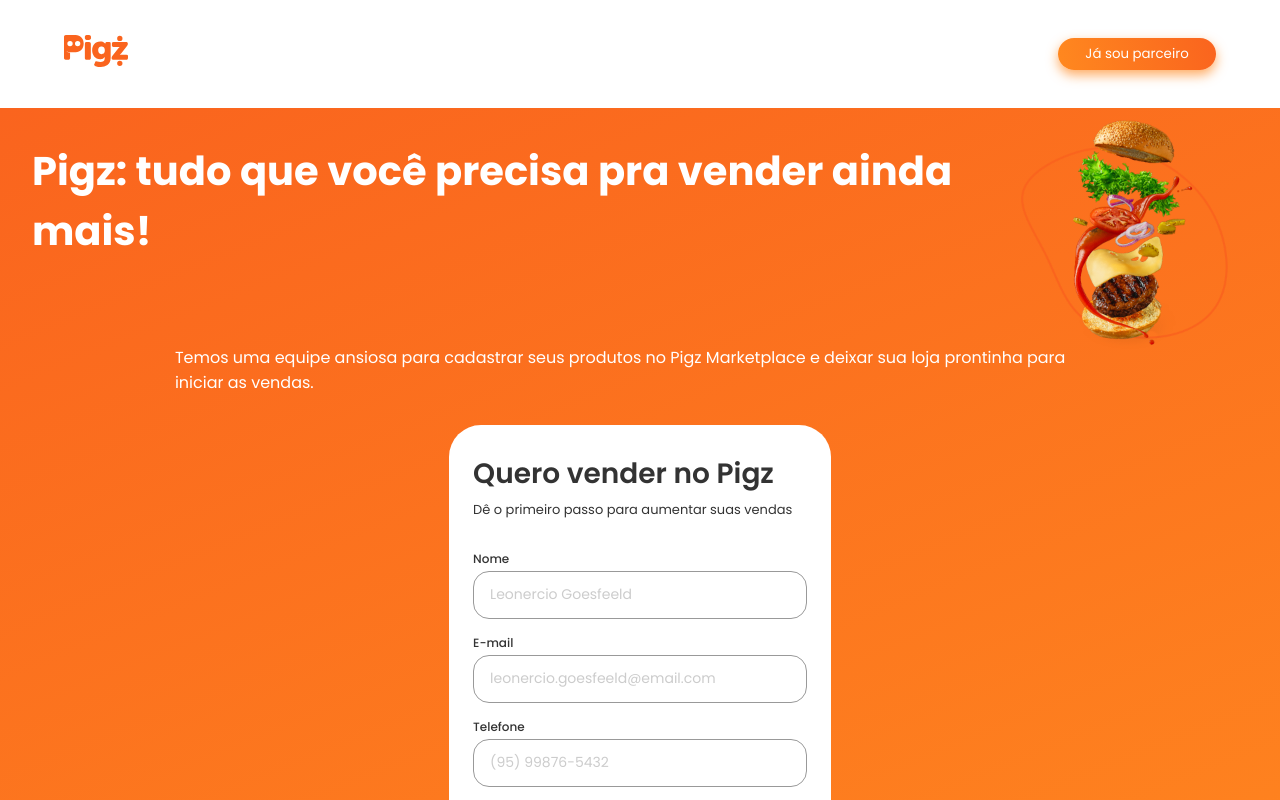
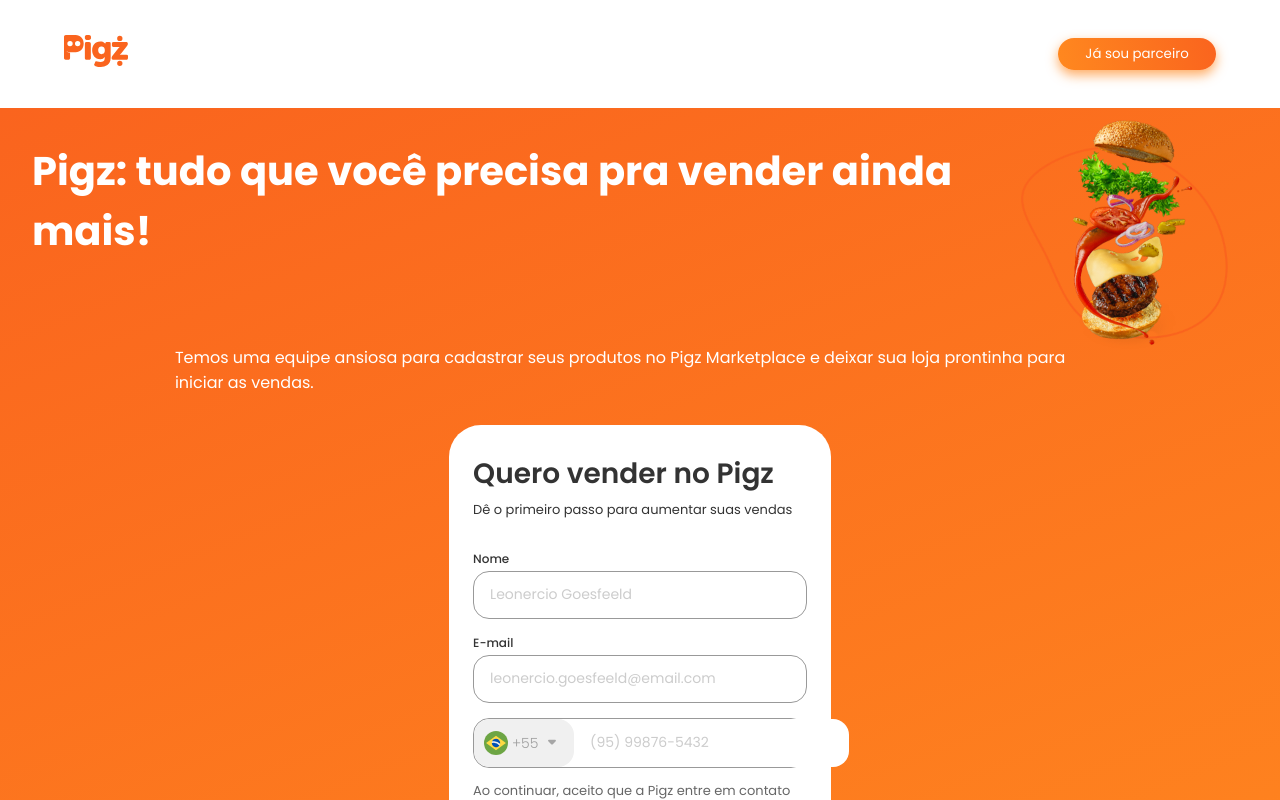
Before and after one commit to GustavoScopinho/pigz-frontend, a React (Create React App) app: page / in a window 1280 px wide. Shown: the top 800 px of the page. Built offline with nearby package versions, Linux system fonts and the light colour scheme.

Commit message:
Adicionando icone país

```diff
--- a/src/components/form/Form.styled.js
+++ b/src/components/form/Form.styled.js
@@ -135,3 +135,47 @@
     margin-bottom: 75px;
   }
 `
+export const ContainerInputCountry = styled.div`
+  display: flex;
+  border-radius: 16px;
+  border: #999999 1px solid;
+  width: 334px;
+  height: 50px;
+  z-index: 999;
+
+
+  input{
+    border: none;
+    :focus{
+      border: none;
+      outline: 0;
+    }
+  }
+`
+
+export const ContainerInputTel = styled.div`
+display: flex;
+align-items: center;
+justify-content: center;
+background-color: #F0F0F0;
+border-radius: 16px;
+width: 100px;
+height: 48px;
+padding: 0px 10.5px;
+z-index: 1;
+  img {
+    width: 24px;
+    height: 24px;
+    color: #9F9F9F;
+    :last-child{
+      opacity: 0.3;
+      margin-top: 2.5px;
+    }
+  }
+`
+export const CountryText = styled.p`
+ color: #9F9F9F;
+ font-weight: 300;
+ font-size: 14px;
+ margin: 0 2px 0px 4px;
+`
--- a/src/components/form/FormStepOne.jsx
+++ b/src/components/form/FormStepOne.jsx
@@ -1,5 +1,7 @@
 import { Button } from './Button'
 import * as S from './Form.styled'
+import IconBrazil from '../../assets/brazil.svg'
+import IconArrowDown from '../../assets/arrow-down.svg'
 
 export const FormStepOne = (props) => {
   return (
@@ -19,10 +21,17 @@
           <label htmlFor="email">E-mail</label>
           <input type="text" name="email" id="email" placeholder='leonercio.goesfeeld@email.com' />
           </S.ContainerInput>
-          <S.ContainerInput>
-          <label htmlFor="telefone">Telefone</label>
-          <input type="text" name="telefone" id="telefone" placeholder='(95) 99876-5432' />
-          </S.ContainerInput>
+          <S.ContainerInputCountry>
+          {/* <label htmlFor="telefone">Telefone</label> */}
+          <S.ContainerInputTel>
+          <img src={IconBrazil} alt="" />
+          <S.CountryText>
+            +55
+          </S.CountryText>
+          <img src={IconArrowDown} alt="" />
+          </S.ContainerInputTel>
+          <input type="tel" name="telefone" id="telefone" placeholder='(95) 99876-5432' />
+          </S.ContainerInputCountry>
           <S.PLast>Ao continuar, aceito que a Pigz entre em contato comigo por telefone, e-mail ou WhatsApp.</S.PLast>
           <S.ContainerButton>
           <Button event={props.event} text={'Continuar'}/>
```
Also changed, not shown: src/assets/arrow-down.svg (added), src/assets/brazil.svg (added).
